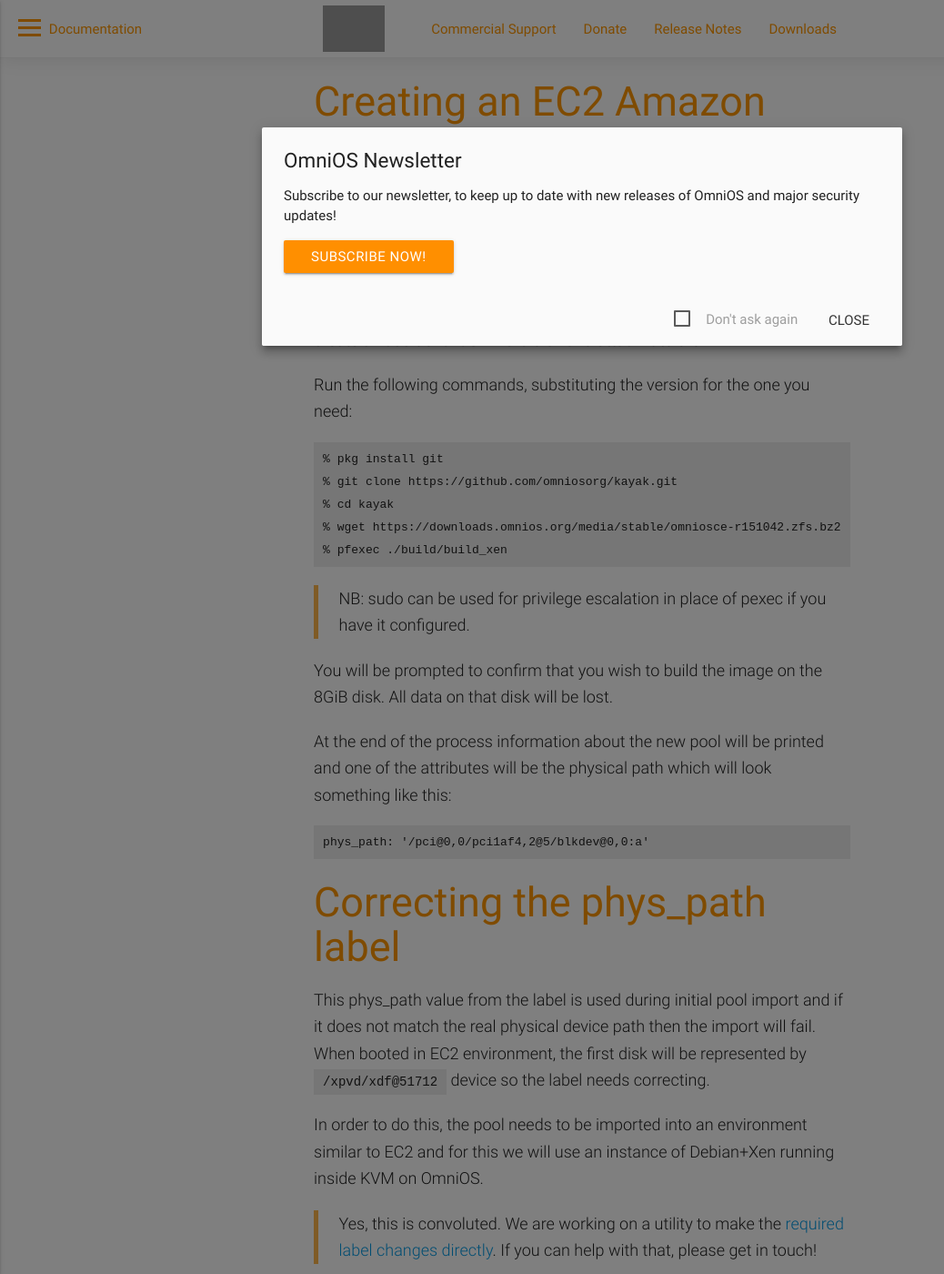
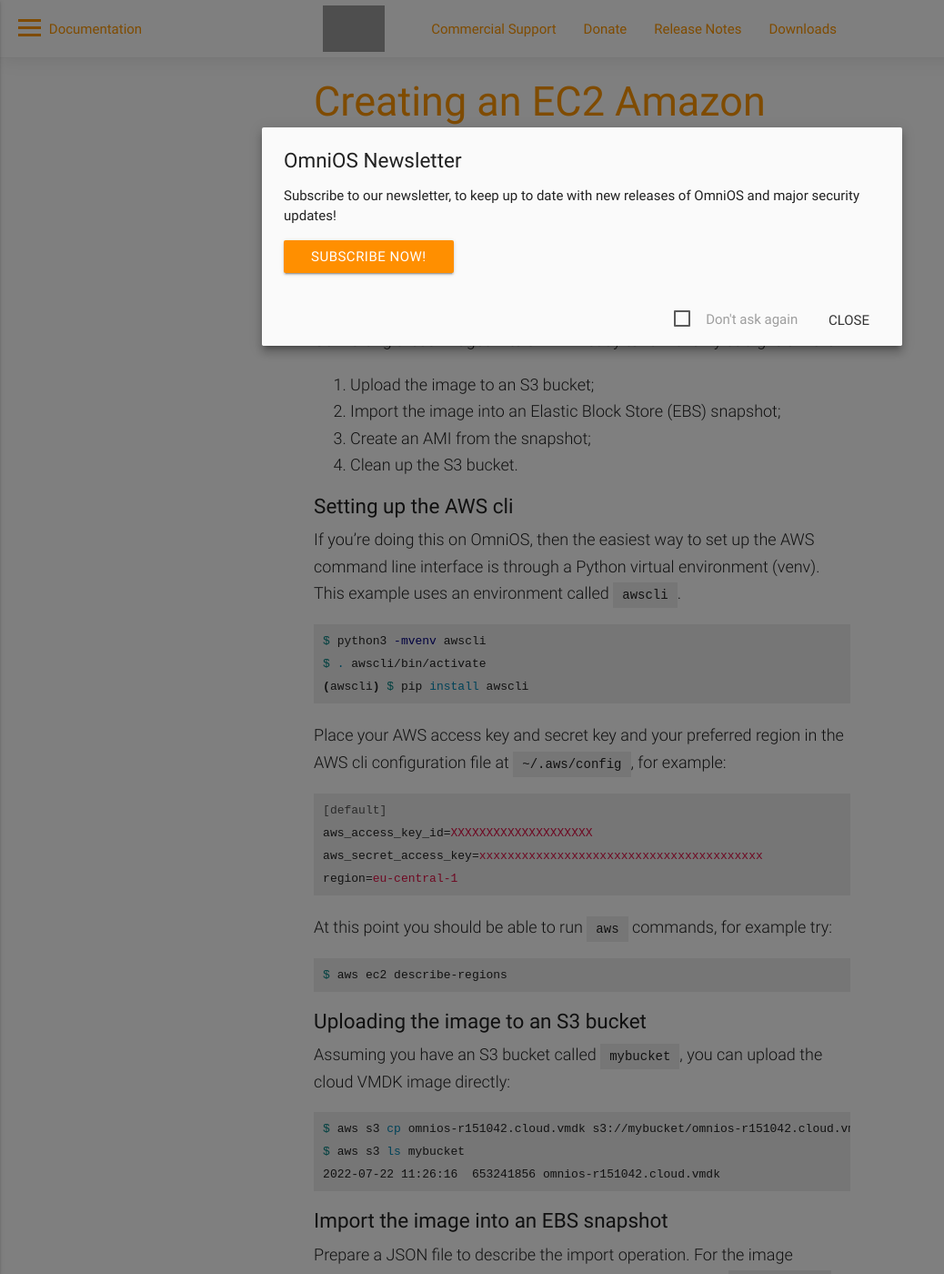
Before and after one commit to omniosorg/omniosorg.github.io, a Jekyll site: the page built from _docs/dev/ec2.md, in a window 1280 px wide and 1400 px high. Shown: the whole window at 91% size, without its empty margins (0-1038 px from the left). Built offline with Jekyll 4.4.1, drawn with Linux system fonts in a browser that asks for light colours; some of the changed text lies outside the part shown; grey boxes are pictures that could not be loaded.

Commit message:
Refactor AWS AMI documentation

````diff
--- a/_docs/dev/ec2.md
+++ b/_docs/dev/ec2.md
@@ -6,177 +6,145 @@
 
 # Creating an EC2 Amazon Machine Image (AMI)
 
-The first step is to install an OmniOS image onto a new virtual 8GiB hard disk
-along with a modified ZFS-enabled version of grub.
+Part of the OmniOS distribution media is a set of disk images in various
+formats which are suitable for using in a cloud environment such as AWS EC2.
 
-The [kayak](https://github.com/omniosorg/kayak) repository contains a
-script do do this for you.
+These cloud images are available on [our downloads page](/download.html).
 
-Install OmniOS into a KVM (or use an existing OmniOS build VM) and then
-create an additional 8GiB hard disk and attach it to the VM.
+Converting these images into an AMI ready to run is fairly straightforward:
+1. Upload the image to an S3 bucket;
+1. Import the image into an Elastic Block Store (EBS) snapshot;
+1. Create an AMI from the snapshot;
+1. Clean up the S3 bucket.
 
-Run the following commands, substituting the version for the one you
-need:
+### Setting up the AWS cli
 
-```
-% pkg install git
-% git clone https://github.com/omniosorg/kayak.git
-% cd kayak
-% wget https://downloads.omnios.org/media/stable/omniosce-{{site.omnios_stable}}.zfs.bz2
-% pfexec ./build/build_xen
-```
-> NB: sudo can be used for privilege escalation in place of pexec if you have
-> it configured.
+If you're doing this on OmniOS, then the easiest way to set up the AWS
+command line interface is through a Python virtual environment (venv).
+This example uses an environment called `awscli`.
 
-You will be prompted to confirm that you wish to build the image on the
-8GiB disk. All data on that disk will be lost.
-
-At the end of the process information about the new pool will be printed
-and one of the attributes will be the physical path which will look something
-like this:
-
-```
-phys_path: '/pci@0,0/pci1af4,2@5/blkdev@0,0:a'
+```bash
+$ python3 -mvenv awscli
+$ . awscli/bin/activate
+(awscli) $ pip install awscli
 ```
 
-# Correcting the phys_path label
+Place your AWS access key and secret key and your preferred region in the
+AWS cli configuration file at `~/.aws/config`, for example:
 
-This phys_path value from the label is used during initial pool import and
-if it does not match the real physical device path then the import will fail.
-When booted in EC2 environment, the first disk will be represented by
-`/xpvd/xdf@51712` device so the label needs correcting.
-
-In order to do this, the pool needs to be imported into an
-environment similar to EC2 and for this we will use an instance of Debian+Xen
-running inside KVM on OmniOS.
-
-> Yes, this is convoluted. We are working on a utility to make the
-> [required label changes directly](https://github.com/omniosorg/kayak/blob/master/src/zpool_patch.c).
-> If you can help with that, please get in touch!
-
-Once Debian is installed, add the xen hypervisor software and reboot into
-the Xen kernel:
-
-```
-root@xen:/# apt install xen-hypervisor-4.8-amd64
-root@xen:/# shutdown -r now
+```ini
+[default]
+aws_access_key_id=XXXXXXXXXXXXXXXXXXXX
+aws_secret_access_key=xxxxxxxxxxxxxxxxxxxxxxxxxxxxxxxxxxxxxxxx
+region=eu-central-1
 ```
 
-Attach the 8GiB virtual disk that was created in the previous step. This should
-appear as /dev/vdb.
+At this point you should be able to run `aws` commands, for example try:
 
-```
-root@xen:/# fdisk -l /dev/vdb
-Disk /dev/vdb: 8 GiB, 8589934592 bytes, 16777216 sectors
-...
-Device     Boot Start      End  Sectors Size Id Type
-/dev/vdb1        2048    34815    32768  16M  6 FAT16
-/dev/vdb2       34816 16777215 16742400   8G bf Solaris
+```bash
+$ aws ec2 describe-regions
 ```
 
-Grab a copy of the OmniOS installer, pv-grub and create a Xen config file:
+### Uploading the image to an S3 bucket
 
-```
-root@xen:/# wget https://downloads.omnios.org/media/{{site.omnios_stable}}/omniosce-{{site.omnios_stable}}.iso
-root@xen:/# wget https://downloads.omnios.org/media/misc/pv-grub.gz.d3950d8
-root@xen:/# cat omnios.xen
-memory = 2048
-name = 'omnios'
-vcpus = 4
-disk = [ 'file:/dev/vdb,51712,w',
-         'file:/omnios-{{site.omnios_stable}}.iso,2064,r' ]
-kernel = "/pv-grub.gz.d3950d8"
-extra = "(hd0)/boot/grub/menu.lst"
+Assuming you have an S3 bucket called `mybucket`, you can upload the
+cloud VMDK image directly:
+
+```bash
+$ aws s3 cp omnios-r151042.cloud.vmdk s3://mybucket/omnios-r151042.cloud.vmdk
+$ aws s3 ls mybucket
+2022-07-22 11:26:16  653241856 omnios-r151042.cloud.vmdk
 ```
 
-Start Xen and you should see a grub prompt:
+### Import the image into an EBS snapshot
 
-```
-root@xen:/# xl create omnios.xen -c
+Prepare a JSON file to describe the import operation. For the image uploaded
+above this would look something like this where `Description` is what you
+want to call the snapshot and `S3Key` is the name of the file you placed
+in S3.
 
-    GNU GRUB  version 0.97  (1048576K lower / 0K upper memory)
-
-       [ Minimal BASH-like line editing is supported.   For
-         the   first   word,  TAB  lists  possible  command
-         completions.  Anywhere else TAB lists the possible
-         completions of a device/filename. ]
-
-grubdom>
+```json
+{
+    "Description": "omnios-r151042.cloud",
+    "Format" : "vmdk",
+    "UserBucket": {
+        "S3Bucket": "mybucket",
+        "S3Key": "omnios-r151042.cloud.vmdk"
+    }
+}
 ```
 
-At the grub prompt, enter the following four commands:
+Now import the snapshot:
 
-```
-root (hd0)
-kernel$ /platform/i86pc/kernel/$ISADIR/unix
-module$ /platform/i86pc/$ISADIR/boot_archive
-boot
+```bash
+$ aws ec2 import-snapshot --disk-container file://disk.json
 ```
 
-You will enter the OmniOS installer and, after selecting a keyboard layout,
-choose the option to drop to a shell.
+and monitor this job using:
 
-Import the root pool `syspool`, exit the shell and then select the `Halt`
-option from the menu.
-
-```
-bash-4.4# zpool import -R /a -f syspool
-bash-4.4# exit
+```bash
+$ aws ec2 describe-import-snapshot-tasks
 ```
 
-If you were now to re-attach the disk to an OmniOS system and query the
-pool `phys_path` property, you would see an EC2 PV compatible value:
+until the output shows a `Status` field showing that the job has completed:
 
-```
-# zdb -e -C syspool | grep phys_path
-                phys_path: '/xpvd/xdf@51712:a'
+```json
+{
+    "ImportSnapshotTasks": [
+        {
+            "ImportTaskId": "import-snap-xxxxxxxxxxxxxxxxx",
+            "SnapshotTaskDetail": {
+                "DiskImageSize": 653241856.0,
+                "Format": "VMDK",
+                "SnapshotId": "snap-xxxxxxxxxxxxxxxxx",
+                "Status": "completed",
+                "UserBucket": {
+                    "S3Bucket": "mybucket",
+                    "S3Key": "omnios-r151042.cloud.vmdk"
+                }
+            },
+            "Tags": []
+        }
+    ]
+}
 ```
 
-# Convert the raw disk image to VMDK Stream
+### Create the AMI
 
-```
-wget -O VMDK-stream-converter-0.2.tar.gz \
-    https://github.com/imcleod/VMDK-stream-converter/archive/0.2.tar.gz
-gtar zxvf VMDK-stream-converter-0.2.tar.gz
-./VMDK-stream-converter-0.2/VMDKstream.py \
-    /dev/zvol/rdsk/data/omnios/hdd-ec2 omniosr24.vmdk
+The last step is to create the AMI. Prepare a JSON file to describe the
+target based on this template. The `SnapshotID` field must be set to the
+same value as shown in the previous status command.
+
+```json
+{
+    "Architecture": "x86_64",
+    "Description": "OmniOS illumos distribution",
+    "EnaSupport": true,
+    "Name": "OmniOS r151042",
+    "RootDeviceName": "/dev/xvda",
+    "BlockDeviceMappings": [
+        {
+            "DeviceName": "/dev/xvda",
+            "Ebs": {
+                "SnapshotId": "snap-xxxxxxxxxxxxxxxxx"
+            }
+        }
+    ],
+    "VirtualizationType": "hvm",
+    "BootMode": "uefi"
+}
 ```
 
-# Uploading the image to AWS
+and import:
 
-```
-export AWS_ACCESS_KEY=<access key>
-export AWS_SECRET_KEY=<secret key>
-export EC2_URL=https://ec2.eu-central-1.amazonaws.com
+```bash
+$ aws ec2 register-image --cli-input-json file://image.json
 ```
 
+This should return quite quickly and show the assigned AMI ID
+
+```json
+{
+    "ImageId": "ami-001205af9d507d439"
+}
 ```
-# ec2-import-volume -o $AWS_ACCESS_KEY -w $AWS_SECRET_KEY \
-    -b <S3 bucket> -z eu-central-1a -f vmdk omniosr24.vmdk
-
-# ec2dct
-TaskType        IMPORTVOLUME    TaskId  import-vol-ffmkcg21     ExpirationTime  2017-11-13T22:25:34Z    Status  completed
-DISKIMAGE       DiskImageFormat RAW     DiskImageSize   8589934592      VolumeId        vol-0fe060b6203e94aad   VolumeSize      8       AvailabilityZone        eu-west-2a      ApproximateBytesConverted       8589934592
-```
-
-# Creating the AMI
-
-Once the image conversion has completed (as shown by the output of `ec2dct`,
-proceed to create the AMI.
-
-```
-# ec2addsnap vol-0fe060b6203e94aad
-SNAPSHOT      snap-0e45330d16d7809f3  vol-0fe060b6203e94aad   pending 2017-11-07T17:52:57+0000                239848717670    8               Not Encrypted
-
-# ec2reg -s snap-0ed358e4e225b4df6 \
-    -n "OmniOS {{site.omnios_stable}} stable YYYYMMDD" \
-    -d "OmniOS illumos distribution" \
-    -a x86_64 --root-device-name /dev/xvda \
-    --virtualization-type hvm
-IMAGE   ami-cc56d7a3
-
-# ec2-describe-images ami-cc56d7a3
-IMAGE   ami-cc56d7a3    313551840421/OmniOS {{site.omnios_stable}} stable 20171113   313551840421    available       public          x86_64  machine                         ebs     /dev/xvda       hvm     xen     2017-11-13T20:09:40.000Z
-BLOCKDEVICEMAPPING      EBS     /dev/xvda               snap-0e45330d16d7809f3  8       true    standard                Not Encrypted
-TAG     image   ami-cc56d7a3    Name    omnios
-```
--- a/_docs/setup/aws.md
+++ /dev/null
@@ -1,100 +0,0 @@
----
-title: AWS EC2 Image
-category: setup
-order: 90
-layout: page_wide
-show_in_sidebar: true
----
-
-# OmniOS Installation in the Amazon Cloud
-
-OmniOS is provided as a public Amazon Machine Image (AMI) within some
-regions in the Amazon Cloud; you can have a virtual OmniOS server up and
-running within a couple of minutes.
-The image is small so can be run within the free tier - a `t2.micro` instance
-is perfect for experimentation.
-
-## r151034 (Stable)
-
-{:.bordered .responsive-table}
-| Region | Name | AMI ID
-| ------ | ---- | --------
-| eu-north-1 | Europe (Stockholm) | ami-07da7a254f71745d7
-| ap-south-1 | Asia Pacific (Mumbai) | ami-0f016ee9744d41846
-| eu-west-3 | Europe (Paris) | ami-0c67b3f815e7a3dfe
-| eu-west-2 | Europe (London) | ami-0be1908547f192f73
-| eu-west-1 | Europe (Ireland) | ami-05e0c2963f13c351a
-| ap-northeast-2 | Asia Pacific (Seoul) | ami-033e30b59bd5a9b80
-| ap-northeast-1 | Asia Pacific (Tokyo) | ami-0fba25638d6e8fa4e
-| sa-east-1 | South America (SALo Paulo) | ami-0b03c400ed353eee3
-| ca-central-1 | Canada (Central) | ami-0d7e38a07b106d373
-| ap-southeast-1 | Asia Pacific (Singapore) | ami-03493b667c228cf83
-| ap-southeast-2 | Asia Pacific (Sydney) | ami-0fa6a6cdc2267f6ff
-| eu-central-1 | Europe (Frankfurt) | ami-0796c8d3883d638c0
-| us-east-1 | US East (N. Virginia) | ami-0242bbd23361d20e2
-| us-east-2 | US East (Ohio) | ami-04bbce71bc531eb30
-| us-west-1 | US West (N. California) | ami-0d2fc538b61b3a36a
-| us-west-2 | US West (Oregon) | ami-08c96174444c4c4e6
-
-## r151030 (LTS)
-
-{:.bordered .responsive-table}
-| Region | Name | AMI ID
-| ------ | ---- | --------
-| eu-central-1 | Europe (Frankfurt) | ami-0ad303949e19f897a
-| eu-north-1 | Europe (Stockholm) | ami-0d76cb8752ad73ab1
-| eu-west-1 | Europe (Ireland) | ami-0f38cdec7da648424
-| eu-west-2 | Europe (London) | ami-0127cb92c2ac61534
-| eu-west-3 | Europe (Paris) | ami-0083960c1530c641f
-| us-east-1 | US East (N. Virginia) | ami-0a01a5636f3c4f21c
-| us-east-2 | US East (Ohio) | ami-0a02eadc6d8770f83
-| us-west-1 | US West (N. California) | ami-0bbeea654a35ef611
-| us-west-2 | US West (Oregon) | ami-0a1af68029fa293b6
-| sa-east-1 | South America (São Paulo) | ami-059c26b020488b2f7
-| ap-northeast-1 | Asia Pacific (Tokyo) | ami-06f36024e5686942b
-| ap-northeast-2 | Asia Pacific (Seoul) | ami-06dc38c370d99b344
-| ap-south-1 | Asia Pacific (Mumbai) | ami-07539529fd98896eb
-| ap-southeast-1 | Asia Pacific (Singapore) | ami-01c8f677b79c2744f
-| ap-southeast-2 | Asia Pacific (Sydney) | ami-0a351e7460c633be1
-| ca-central-1 | Canada (Central) | ami-04dc095f40f53ef3b
-
-## r151026
-
-{:.bordered .responsive-table}
-| Region | Name | AMI ID
-| ------ | ---- | --------
-| eu-central-1 | Europe (Frankfurt) | ami-07e7a072121af904b
-
-## r151024
-
-{:.bordered .responsive-table}
-| Region | Name | AMI ID
-| ------ | ---- | --------
-| eu-central-1 | Europe (Frankfurt) | ami-cc56d7a3
-
-## Launching an instance
-
-To launch an instance, visit the EC2 dashboard, select the correct region
-from the drop-down menu at the top right and then click on _Launch Instance_
-
-![EC2 Dashboard](../assets/images/ec2_launch.png?raw=true "EC2 Dashboard")
-
-On the next screen, select _Community AMIs_ on the left-hand-side and then
-search for OmniOS to find the AMI.
-
-![EC2 AMIs](../assets/images/ec2_ami.png?raw=true "EC2 AMIs")
-
-> Please check the AMI ID against the table above to ensure you're choosing
-> one of our official images.
-
-## Support Us
-
-<a href="https://omnios.org/patron">
-<img src="/assets/images/support.png" alt="Support Us" align="left">
-</a>
-
-OmniOS Community Edition has no major company behind it, just a small
-team of people who spend their precious spare time keeping it up-to-date.
-If you rely on OmniOS for fun or business, and you want to help secure
-its future, you can contribute by becoming an
-[OmniOS patron](https://omnios.org/patron).
````
Also changed, not shown: download-us-west.md (+0 -1 lines).
